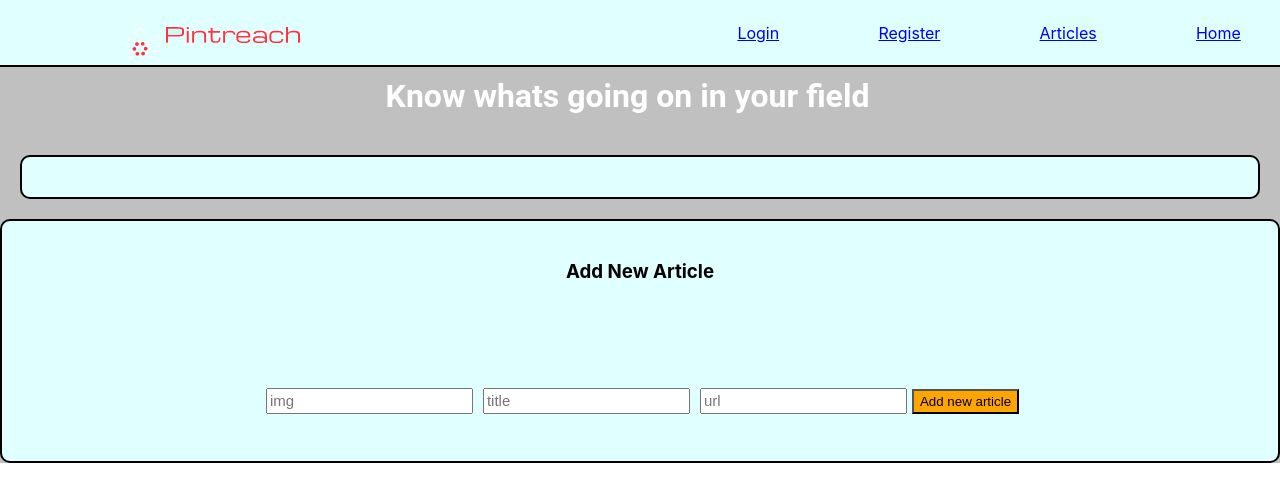
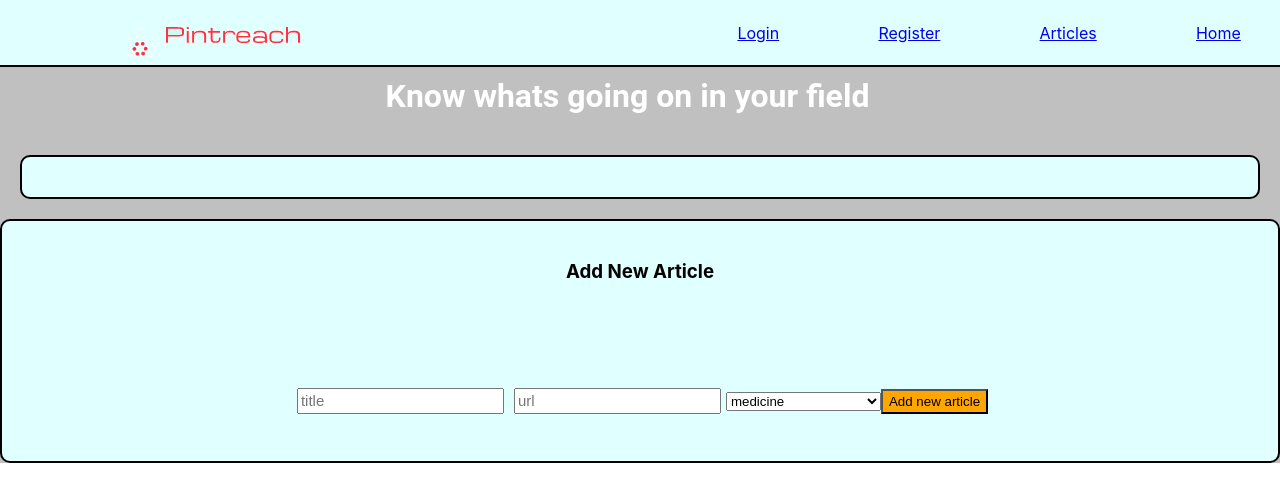
Before and after one commit to pintreach/buildweek-pintreach-FE, a React (Create React App) app in the folder pintreach/: page / in a window 1280 px wide. Shown: the top 502 px of the page. Built offline with nearby package versions, Linux system fonts and the light colour scheme.

Commit message:
added select input

```diff
--- a/pintreach/src/components/AddArticle.js
+++ b/pintreach/src/components/AddArticle.js
@@ -22,7 +22,7 @@ class AddArticle extends React.Component {
 					title: this.state.title,
 					img: this.state.img,
 					user_id: id,
-					url: this.state.url
+					type: this.state.type
 				},
 				{
 					headers: { 'authorization': token }
@@ -45,13 +45,6 @@ class AddArticle extends React.Component {
 				<form onSubmit={this.addArticle}>
 					<input
 						type="text"
-						name="img"
-						value={this.state.img}
-						onChange={this.handleChange}
-						placeholder="img"
-					/>
-					<input
-						type="text"
 						name="title"
 						value={this.state.title}
 						onChange={this.handleChange}
@@ -64,6 +57,20 @@ class AddArticle extends React.Component {
 						onChange={this.handleChange}
 						placeholder="url"
 					/>
+          <select
+                  onChange={this.handleChange}
+                  name='type'
+                  value={this.state.type}
+                  className='review__modal--form--rating'
+                >
+                  <option defaultvalue='medicine'>medicine</option>
+                  <option value='physics'>physics</option>
+                  <option value='biology'>biology</option>
+                  <option value='economics'>economics</option>
+                  <option value='chemistry'>chemistry</option>
+                  <option value='environmental science'>environmental science</option>
+                  <option value='computer science'>computer science</option>
+                </select>
 					<button onClick={this.addArticle}>Add new article</button>
 				</form>
 			</div>
--- a/pintreach/src/components/Article.js
+++ b/pintreach/src/components/Article.js
@@ -2,10 +2,10 @@ import React from "react";
 import "./Pintreach.css";
 
 function Article(props) {
-  const { title, url, img, id } = props.article;
+  const { title, url, img, id, type } = props.article;
   return (
     <div className="article-wrap" key={id}>
-      <img src={img} alt="Article"/>
+      <img src="https://data.bloomberglp.com/media/sites/14/2015/05/noun_89366.svg" alt="Article"/>
       <h3>{title}</h3>
       <a href={url}>Read</a>
       <p onClick={()=> props.deleteArticle(id)}>Delete</p>
```
